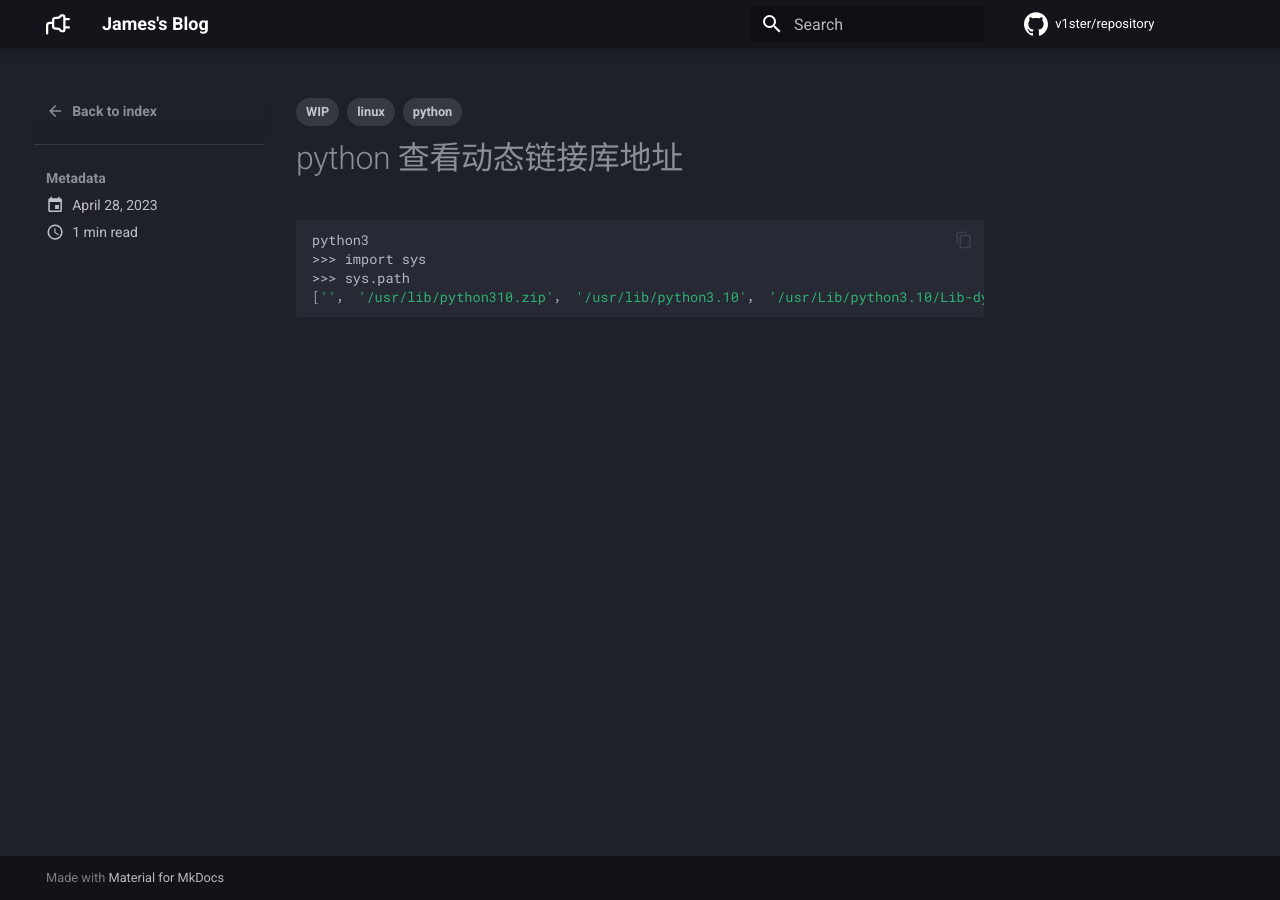
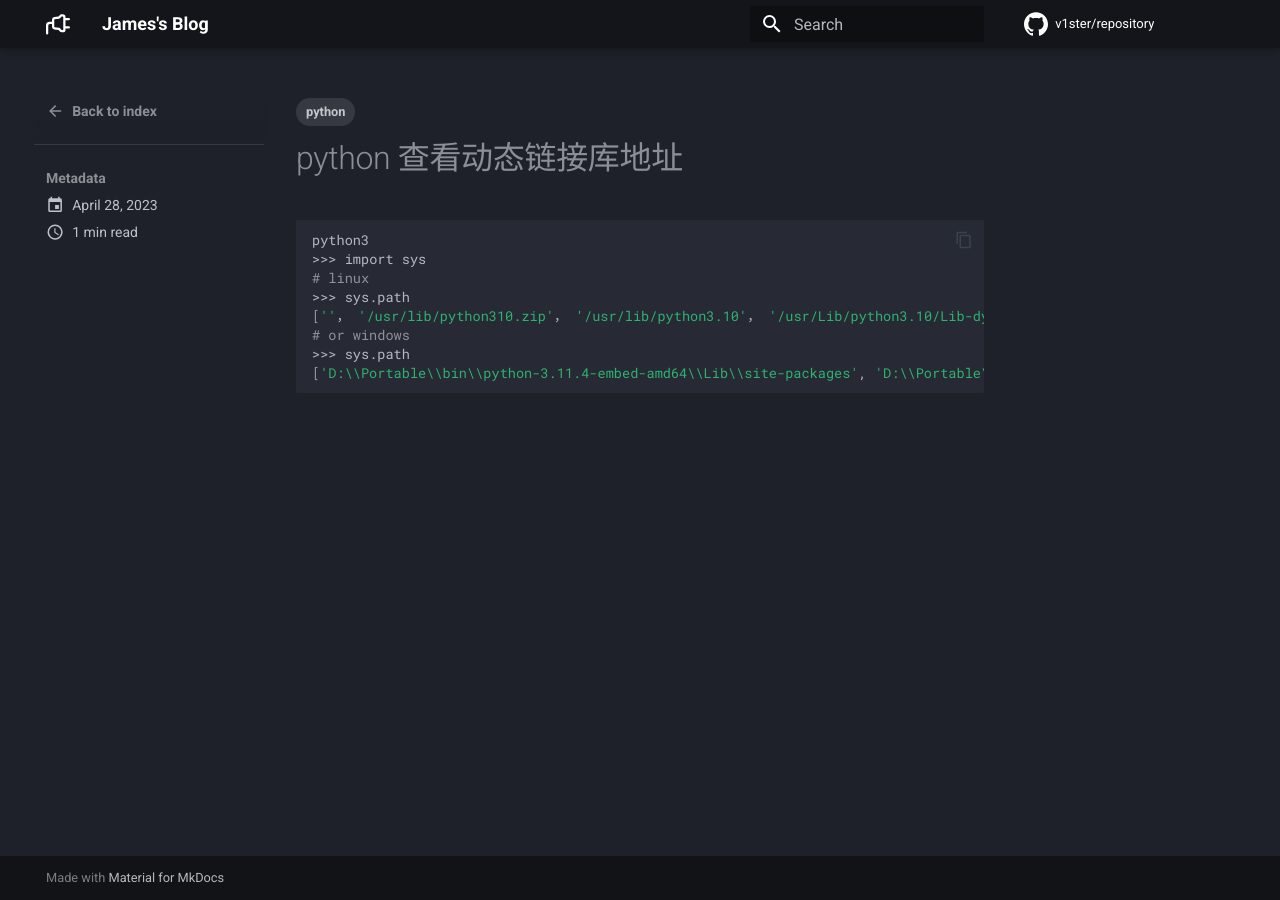
Before and after one commit to v1ster/repository, an MkDocs documentation site: the page built from docs/posts/python 查看动态链接库地址.md, in a window 1280 px wide. Built offline with MkDocs 1.6.1 and Material for MkDocs 9.7.7, drawn with Linux system fonts in a browser that asks for light colours; comment, search, counter and statistics services are not loaded.

Commit message:
manual  backup: 2024-06-28 14:46:27 -
Affected files:
WIP/Gentoo Linux 安装指南.md
WIP/OpenWrt 使用记录.md
WIP/git pull request.md
WIP/gitea 部署记录.md
WIP/删除Ubunut Pro.md
WIP/安装FreeBSD 并搭建clash.md
WIP/常用软件安装列表.md
docs/posts/archlinux install record.md
docs/posts/python 查看动态链接库地址.md
待完成.md

````diff
--- a/docs/posts/python 查看动态链接库地址.md
+++ b/docs/posts/python 查看动态链接库地址.md
@@ -2,14 +2,18 @@
 title: python 查看动态链接库地址
 date: 2023-04-28
 tags:
-    - python
-    - linux
-    - WIP
+  - python
+category:
+  - code
 ---
 
 ```shell
 python3
 >>>	import sys
+# linux
 >>>	sys.path
 [''， '/usr/lib/python310.zip'， '/usr/lib/python3.10'， '/usr/Lib/python3.10/Lib-dynload'， '/usr/local/lib/python3.10/dist-packages'， '/usr/lib/python3/dist-packages']
+# or windows
+>>> sys.path
+['D:\\Portable\\bin\\python-3.11.4-embed-amd64\\Lib\\site-packages', 'D:\\Portable\\bin\\python-3.11.4-embed-amd64\\python311.zip', 'D:\\Portable\\bin\\python-3.11.4-embed-amd64']
 ```
````
Also changed, not shown: WIP/常用软件安装列表.md (renamed from docs/posts/常用软件安装列表.md, +2 -2 lines), docs/posts/archlinux install record.md (+3 -2 lines), 待完成.md (deleted, +0 -5 lines), WIP/Gentoo Linux 安装指南.md (renamed from docs/posts/Gentoo Linux 安装指南.md), WIP/OpenWrt 使用记录.md (renamed from docs/posts/OpenWrt 使用记录.md), WIP/git pull request.md (renamed from docs/posts/git pull request.md), WIP/gitea 部署记录.md (renamed from docs/posts/gitea 部署记录.md), WIP/删除Ubunut Pro.md (renamed from docs/posts/删除Ubunut Pro.md), WIP/安装FreeBSD 并搭建clash.md (renamed from docs/posts/安装FreeBSD 并搭建clash.md).
